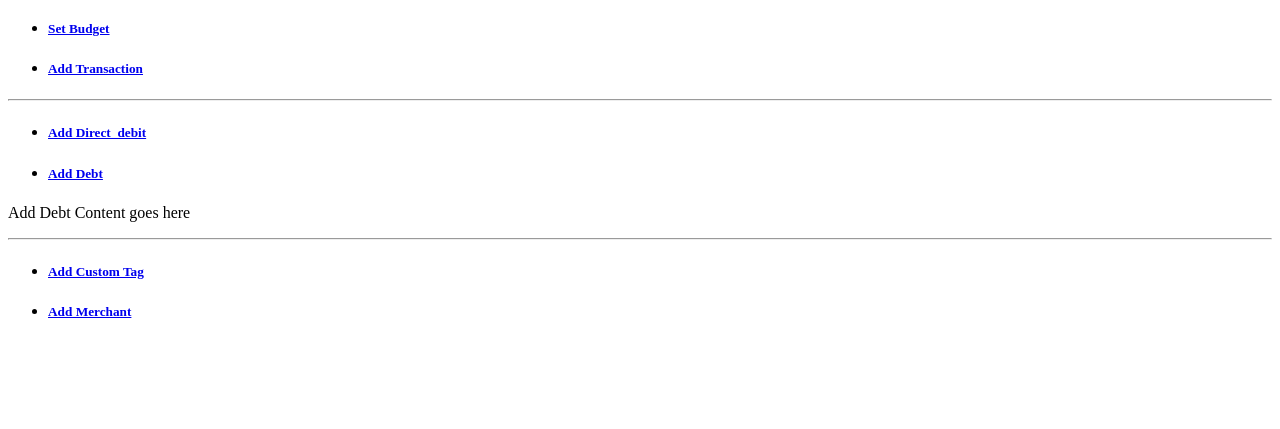
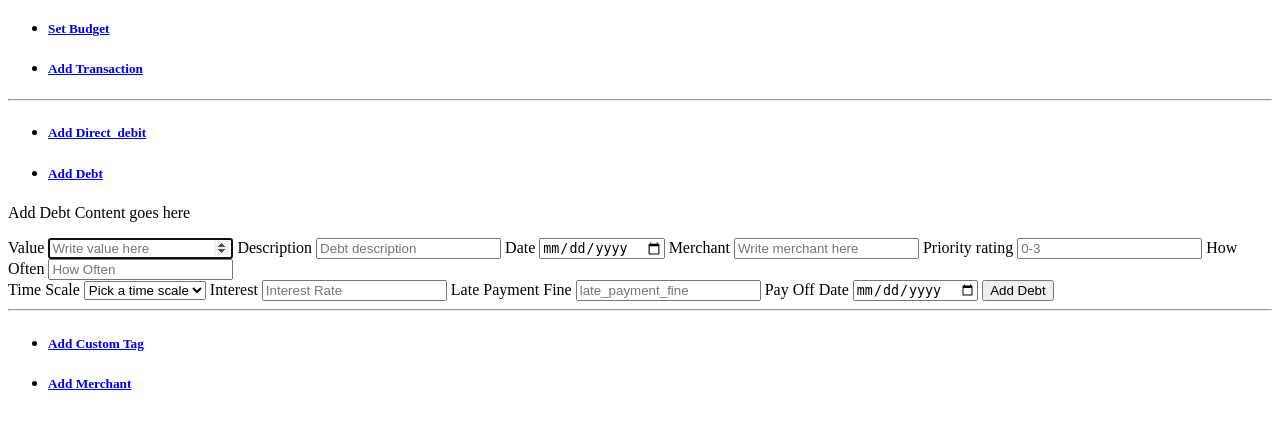
Before and after one commit to stmccoy/spending_app_full_stack_flask_project-, a Flask app: page /add_debt in a window 1280 px wide. Shown: the part 327-756 px from the top of the page. Run offline with Flask 2, Linux system fonts and the light colour scheme.

Commit message:
add debt button added

```diff
--- a/controllers/transactions_controller.py
+++ b/controllers/transactions_controller.py
@@ -7,6 +7,7 @@ import repositories.user_repository as user_repository
 import repositories.transaction_repository as transaction_repository
 import repositories.merchant_repository as merchant_repository
 import repositories.direct_debit_repository as direct_debit_repository
+import repositories.debt_repository as debt_repository
 
 
 
@@ -63,6 +64,24 @@ def add_direct_debit():
 
 @transactions_blueprint.route('/add_debt', methods=['GET', 'POST'])
 def add_debt():
+    if request.method == "POST":
+        user = user_repository.select(session)
+        value = request.form['value']
+        description = request.form['description']
+        debt = Debt(user, value, description)
+        debt.date = request.form['date']
+        debt.priority_rating = request.form['priority_rating']
+        merchant_name = request.form['merchant']
+        #if statement for if merchant = [] do add merchant method else do below
+        merchant = merchant_repository.select_by_name(merchant_name)[0]
+        debt.merchant = merchant
+        debt.reoccurence_frequency_amount = request.form['reoccurence_frequency_amount']
+        debt.interest = request.form['interest']
+        debt.late_payment_fine = request.form['late_payment_fine']
+        debt.pay_off_date = request.form['pay_off_date']
+        debt_repository.save(debt)
+        #need to fix table to allow for string and add freq amount type
+        return redirect(url_for('transactions.transactions'))
     return render_template('transactions/add_debt.html')
 
 @transactions_blueprint.route('/add_custom_tag')
--- a/templates/transactions/add_debt.html
+++ b/templates/transactions/add_debt.html
@@ -4,5 +4,41 @@
     {% include 'transactions/transactions_nav.html' %}
     {% include 'transactions/add_transaction_nav.html' %}
     <p>Add Debt Content goes here</p>
+    <form action="/add_debt" method="post">
+        <div>
+            <label for="value">Value</label>
+            <input type="number" name="value" id="value" placeholder="Write value here" required autofocus>
+            <label for="description">Description</label>
+            <input type="text" name="description" id="debt_description" placeholder="Debt description">
+            <label for="date">Date</label>
+            <input type="date" name="date" id="debt_date">
+            <label for="merchant">Merchant</label>
+            <input type="text" name="merchant" id="debt_merchant" placeholder="Write merchant here">
+            <label for="priority-rating">Priority rating</label>
+            <input type="number" name="priority_rating" id="debt_priority_rating" placeholder="0-3">
+            <label for="reoccurence-frequency-amount">How Often</label>
+            <input type="number" name="reoccurence_frequency_amount" id="debt_reoccurence_frequency_amount" placeholder="How Often">
+            <br>
+            <label for="reoccurence-frequency-type">Time Scale</label>
+            <select name="reoccurence_frequency_type" id="reoccurence_frequency_type">
+                <option value="default" selected="selected" disabled>Pick a time scale</option>
+                <option value="day">Day</option>
+                <option value="week">Week</option>
+                <option value="fortnight">Fortnight</option>
+                <option value="month">Month</option>
+                <option value="year">Year</option>
+            </select>
+            <label for="interest">Interest</label>
+            <input type="number" name="interest" id="debt_interest" placeholder="Interest Rate">
+            <label for="late-payment-fine">Late Payment Fine</label>
+            <input type="number" name="late_payment_fine" id="late_payment_fine" placeholder="late_payment_fine">
+            <label for="date">Pay Off Date</label>
+            <input type="date" name="pay_off_date" id="pay_off_date">
+            <button class="button" type="submit">Add Debt</button>
+        </div>
+    </form>
+
+
+
     {% include 'transactions/add_transaction_footer.html' %}
 {% endblock %}
```
